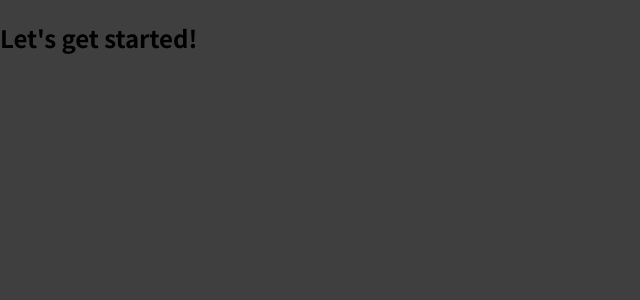
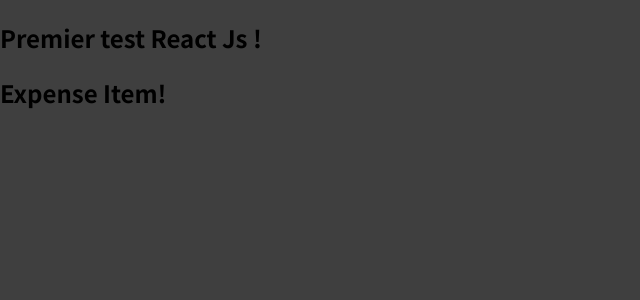
Before and after one commit to fayeyoussou/react-learn, a JavaScript app in the folder 01-starting/: page / in a window 1280 px wide. Shown: the top 300 px of the page, without its empty margins (0-640 px from the left). Built offline with nearby package versions, Linux system fonts and the light colour scheme.

Commit message:
01-starting/01-components

```diff
--- a/01-starting/src/App.js
+++ b/01-starting/src/App.js
@@ -1,7 +1,9 @@
+import ExpenseItem from "./components/ExpenseItem";
 function App() {
   return (
     <div>
-      <h2>Let's get started!</h2>
+      <h2>Premier test React Js !</h2>
+      <ExpenseItem/>
     </div>
   );
 }
--- /dev/null
+++ b/01-starting/src/components/ExpenseItem.js
@@ -0,0 +1,5 @@
+function ExpenseItem() {
+    return <h2>Expense Item!</h2>
+}
+
+export default ExpenseItem;
```
Also changed, not shown: 1 other file (tests, documents, lock files or other folders).
